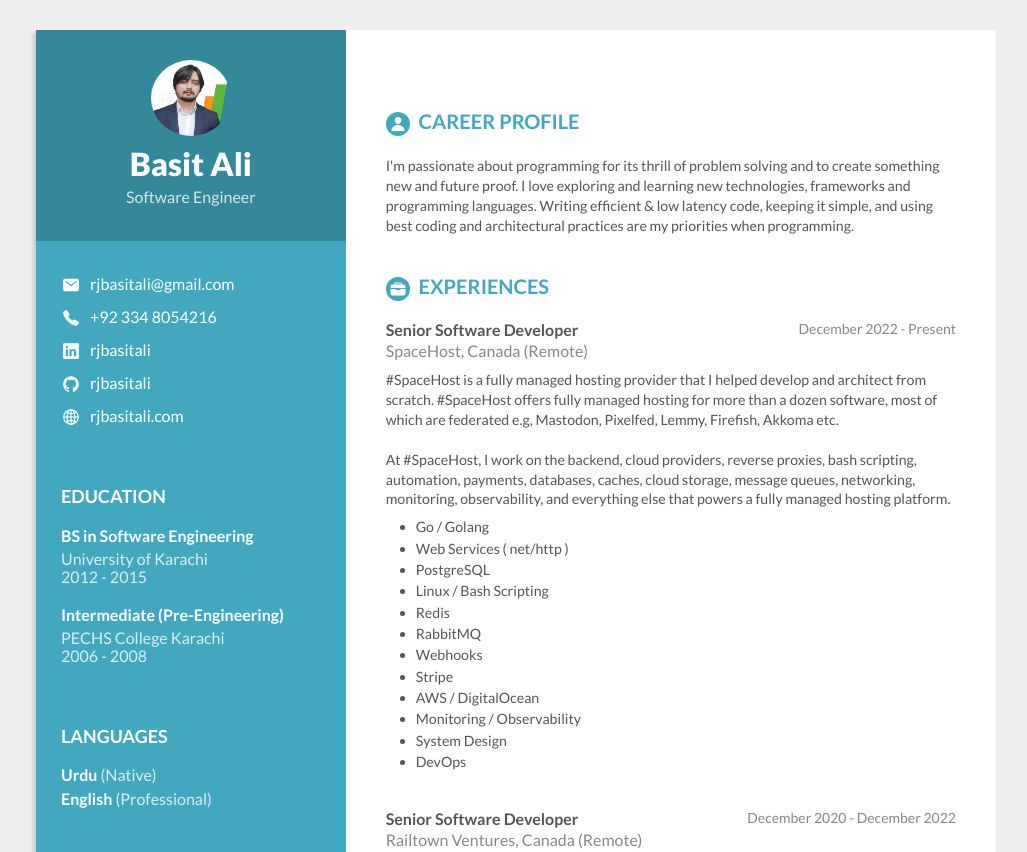
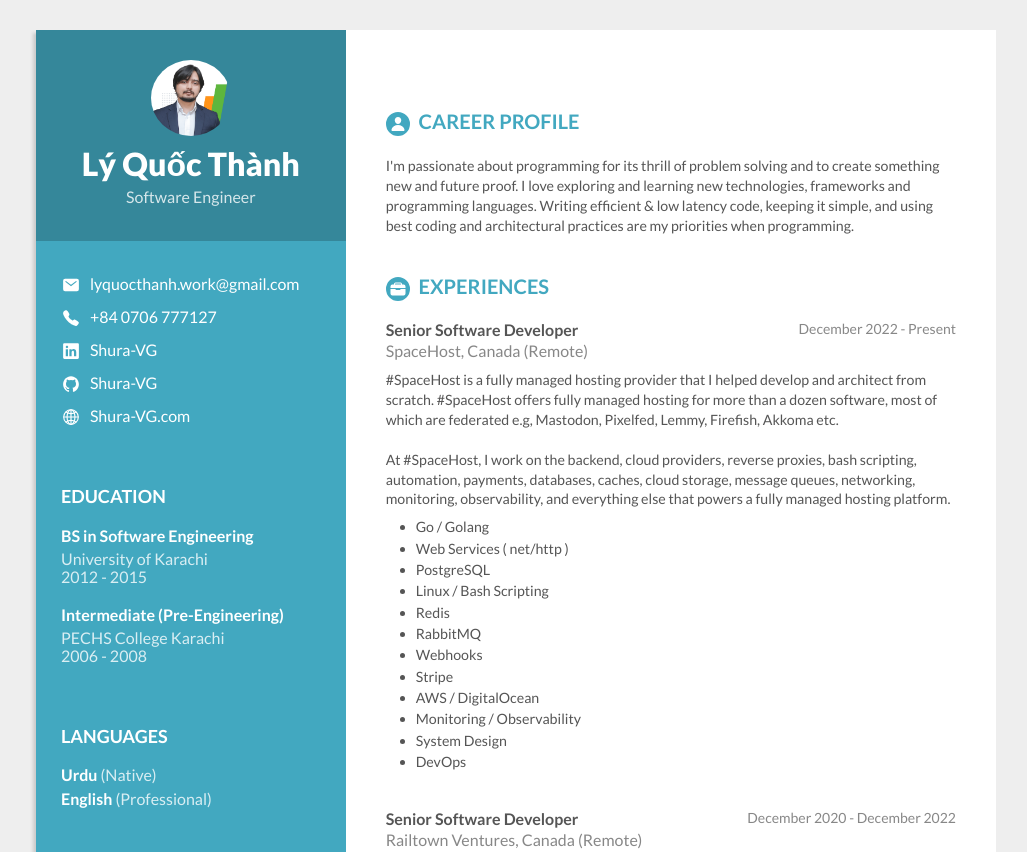
Before and after one commit to Shura-VG/Shura-VG.github.io, a plain HTML site: page index.html in a window 1280 px wide. Shown: the top 852 px of the page, without its empty margins (124-1151 px from the left). Drawn offline with nearby package versions, Linux system fonts and the light colour scheme.

Commit message:
Update index.html

```diff
--- a/index.html
+++ b/index.html
@@ -24,29 +24,29 @@
             <div class="col span-1-of-3 personal">
                 <div class="personal-header">
                     <img src="resources/img/profile_pic2.png" alt="Profile picture">
-                    <h1>Basit Ali</h1>
+                    <h1>Lý Quốc Thành</h1>
                     <p>Software Engineer</p>
                 </div>
                 <div class="personal-details">
                     <div class="personal-info">
                         <ion-icon name="mail"></ion-icon>
-                        <a href="mailto:rjbasitali@gmail.com" target="_blank">rjbasitali@gmail.com</a>
+                        <a href="mailto:rjbasitali@gmail.com" target="_blank">lyquocthanh.work@gmail.com</a>
                     </div>
                     <div class="personal-info">
                         <ion-icon name="call"></ion-icon>
-                        <a href="tel:0923348054216" target="_blank">+92 334 8054216</a>
+                        <a href="tel:0923348054216" target="_blank">+84 0706 777127</a>
                     </div>
                     <div class="personal-info">
                         <ion-icon name="logo-linkedin"></ion-icon>
-                        <a href="https://www.linkedin.com/in/rjbasitali/" target="_blank">rjbasitali</a>
+                        <a href="https://www.linkedin.com/in/rjbasitali/" target="_blank">Shura-VG</a>
                     </div>
                     <div class="personal-info">
                         <ion-icon name="logo-github"></ion-icon>
-                        <a href="https://github.com/rjbasitali" target="_blank">rjbasitali</a>
+                        <a href="https://github.com/rjbasitali" target="_blank">Shura-VG</a>
                     </div>
                     <div class="personal-info">
                         <ion-icon name="globe-outline"></ion-icon>
-                        <a href="https://rjbasitali.com" target="_blank">rjbasitali.com</a>
+                        <a href="https://rjbasitali.com" target="_blank">Shura-VG.com</a>
                     </div>
 
                     <h3>Education</h3>
```
